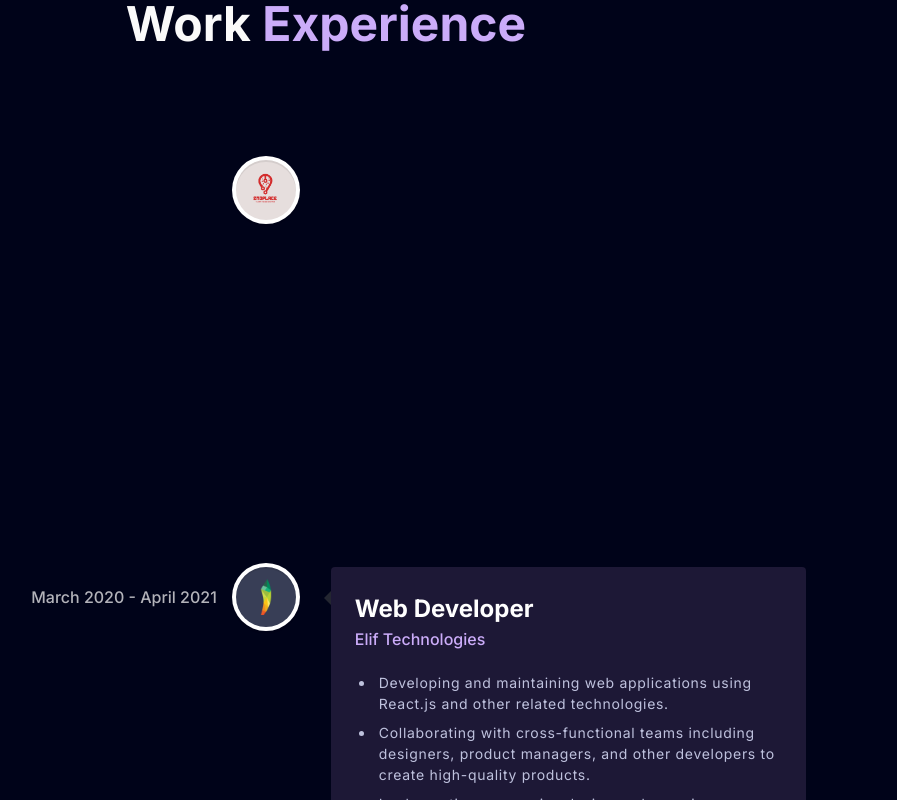
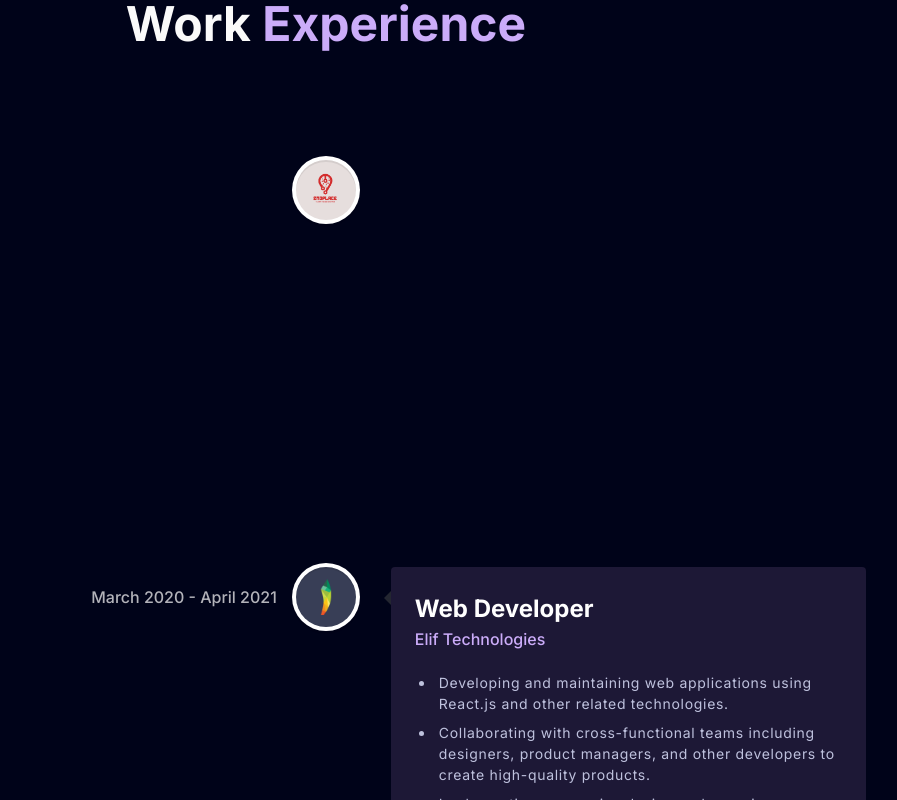
Before and after one commit to Laiba-Asif/LaibaAsifPortfolio, a Next.js app: page / in a window 1280 px wide. Shown: the part 1780-2580 px from the top of the page, without its empty margins (314-1211 px from the left). Built offline with nearby package versions, Linux system fonts and the light colour scheme.

Commit message:
sidebar is hidden

```diff
--- a/app/globals.css
+++ b/app/globals.css
@@ -91,38 +91,6 @@
   -webkit-text-fill-color: transparent;
 }
 
-::-webkit-scrollbar {
-  width: 5px;
-  height: 2px;
-}
-
-::-webkit-scrollbar-thumb {
-  background: linear-gradient(
-    -90deg,
-    #804dee 0%,
-    rgba(156, 127, 219, 0) 100%
-  ); /* Gradient color */
-  border-radius: 2px;
-}
-
-::-webkit-scrollbar-thumb:hover {
-  background: linear-gradient(
-    -90deg,
-    #804dee 0%,
-    rgba(180, 155, 235, 0) 100%
-  ); /* Darker gradient on hover */
-}
-
-::-webkit-scrollbar-track {
-  background-color: #000319; /* Track color */
-  border-radius: 3px;
-}
-
-/* Edge case for unsupported browsers (fallback styling) */
-::-webkit-scrollbar-corner {
-  background-color: #000319; /* For scroll corners */
-}
-
 /* gradients */
 .black-gradient {
   background: #000000;
@@ -133,18 +101,6 @@
   /* W3C, IE 10+/ Edge, Firefox 16+, Chrome 26+, Opera 12+, Safari 7+ */
 }
 
-.violet-gradient {
-  background: #804dee;
-  background: linear-gradient(-90deg, #804dee 0%, rgba(60, 51, 80, 0) 100%);
-  background: -webkit-linear-gradient(
-    -90deg,
-    #804dee 0%,
-    rgba(60, 51, 80, 0) 100%
-  );
-  -webkit-background-clip: text;
-  -webkit-text-fill-color: transparent;
-}
-
 .green-pink-gradient {
   background: "#00cea8";
   background: linear-gradient(90.13deg, #00cea8 1.9%, #bf61ff 97.5%);
@@ -152,18 +108,6 @@
   -webkit-background-clip: text;
   -webkit-text-fill-color: transparent;
 }
-
-.orange-text-gradient {
-  background: #f12711;
-  /* fallback for old browsers */
-  background: -webkit-linear-gradient(to top, #f12711, #f5af19);
-  /* Chrome 10-25, Safari 5.1-6 */
-  background: linear-gradient(to top, #f12711, #f5af19);
-  /* W3C, IE 10+/ Edge, Firefox 16+, Chrome 26+, Opera 12+, Safari 7+ */
-  -webkit-background-clip: text;
-  -webkit-text-fill-color: transparent;
-}
-
 .green-text-gradient {
   background: #11998e;
   /* fallback for old browsers */
@@ -198,15 +142,6 @@
   -webkit-text-fill-color: transparent;
 }
 
-.custom-tooltip {
-  background: linear-gradient(90deg, #4f46e5, #7c3aed, #6366f1);
-  color: white !important;
-  font-size: 14px;
-  padding: 8px;
-  border-radius: 8px;
-  box-shadow: 0 4px 6px rgba(0, 0, 0, 0.2);
-}
-
 /* Apply transition to each letter */
 .scale-letter {
   display: inline-block;
@@ -226,7 +161,7 @@
     transform: scale(1);
   }
   50% {
-    transform: scale(1.2); /* Slightly larger */
+    transform: scale(1.2);
   }
   100% {
     transform: scale(1);
@@ -243,15 +178,37 @@
 }
 
 .animate-scaleEffect {
-  animation: scaleEffect 1s infinite ease-in-out; /* Continuous scaling */
+  animation: scaleEffect 1s infinite ease-in-out;
 }
 
 .animate-fadeIn {
-  animation: fadeIn 0.5s ease-in; /* Fade-in effect */
+  animation: fadeIn 0.5s ease-in;
 }
 
-
-
-.vertical-timeline{
+.vertical-timeline {
   margin: 0 !important;
 }
+
+/* Hide scrollbars for all elements */
+::-webkit-scrollbar {
+  width: 0;
+  height: 0;
+}
+
+::-webkit-scrollbar-thumb {
+  background: transparent;
+}
+
+::-webkit-scrollbar-track {
+  background: transparent;
+}
+
+/* For Firefox */
+* {
+  scrollbar-width: none;
+}
+
+/* For all browsers */
+*::-webkit-scrollbar {
+  display: none;
+}
--- a/components/Experience.tsx
+++ b/components/Experience.tsx
@@ -3,6 +3,7 @@ import React from 'react';
 import { workExperience } from '@/data';
 import { VerticalTimeline, VerticalTimelineElement } from 'react-vertical-timeline-component';
 import 'react-vertical-timeline-component/style.min.css';
+import Image from 'next/image';
 
 const Experience = () => {
     return (
@@ -10,7 +11,7 @@ const Experience = () => {
             <h1 className="heading">
                 Work <span className="text-purple">Experience</span>
             </h1>
-            <div className="mt-20 flex flex-col">
+            <div className="mt-20 flex flex-col items-center justify-center">
                 <VerticalTimeline>
                     {workExperience.map((experience, index) => (
                         <VerticalTimelineElement key={index}
@@ -20,7 +21,7 @@ const Experience = () => {
                             iconStyle={{ background: experience.iconBg }}
                             icon={
                                 <div className='flex justify-center items-center w-full h-full'>
-                                    <img src={experience.icon} alt={experience.company_name} className='w-[60%] h-[60%] object-contain' />
+                                    <Image src={experience.icon} alt={experience.company_name} className='w-[60%] h-[60%] object-contain' width={24} height={24} />
                                 </div>
                             }
                         >
--- a/data/index.ts
+++ b/data/index.ts
@@ -1,6 +1,3 @@
-import { toNamespacedPath } from "path";
-
-
 
 export const gridItems = [
   {
@@ -286,7 +283,7 @@ export const workExperience = [
   {
     title: "React.js Developer",
     company_name: "2nd Place",
-    icon: '/company/2ndplace(2).png',
+    icon: '/company/2ndplace.png',
     iconBg: "#E6DEDD",
     date: "March 2020 - April 2021",
     points: [
```
Also changed, not shown: public/company/2ndPlace (1).png (deleted), public/company/2ndPlace.png (renamed from public/company/2ndPlace(2).png).
